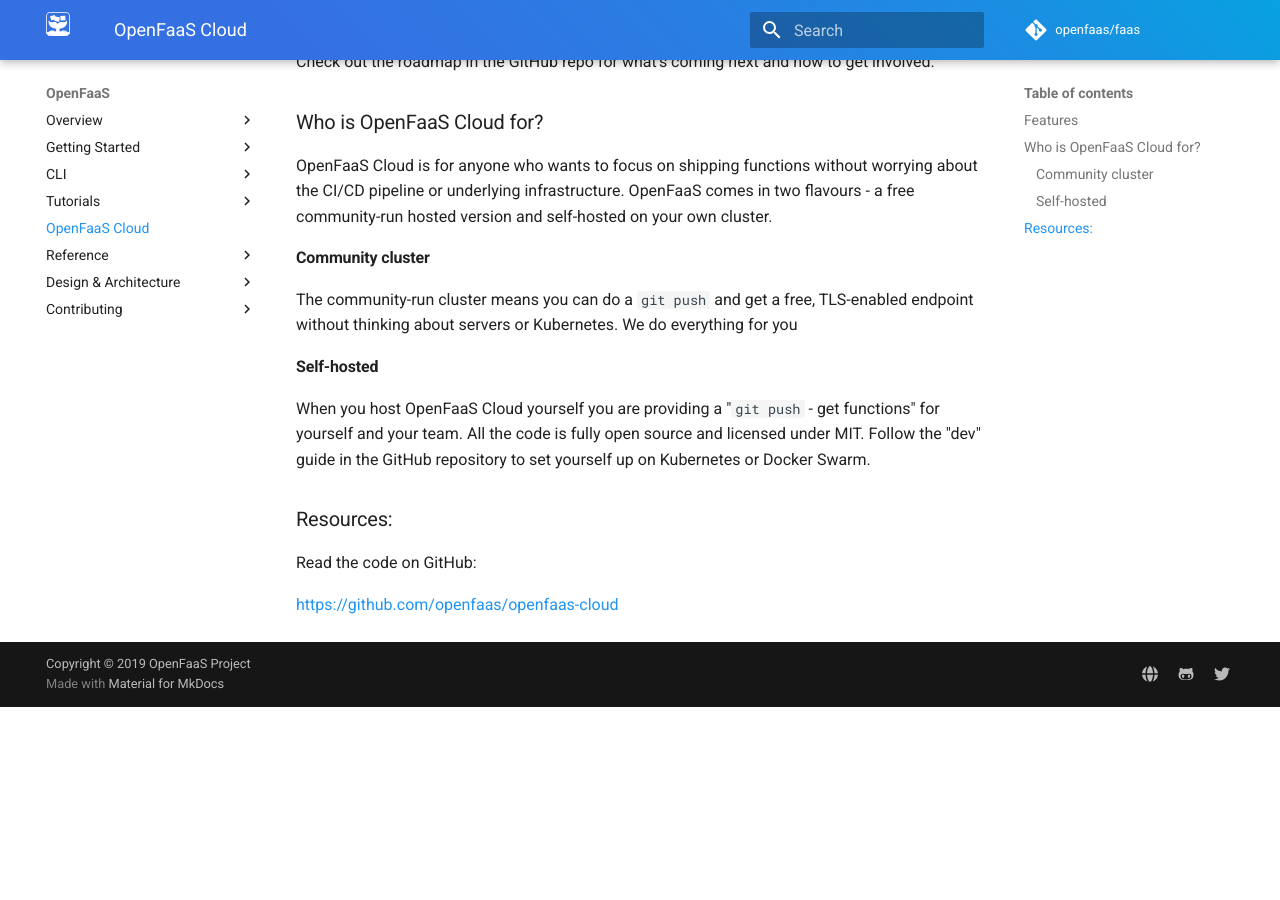
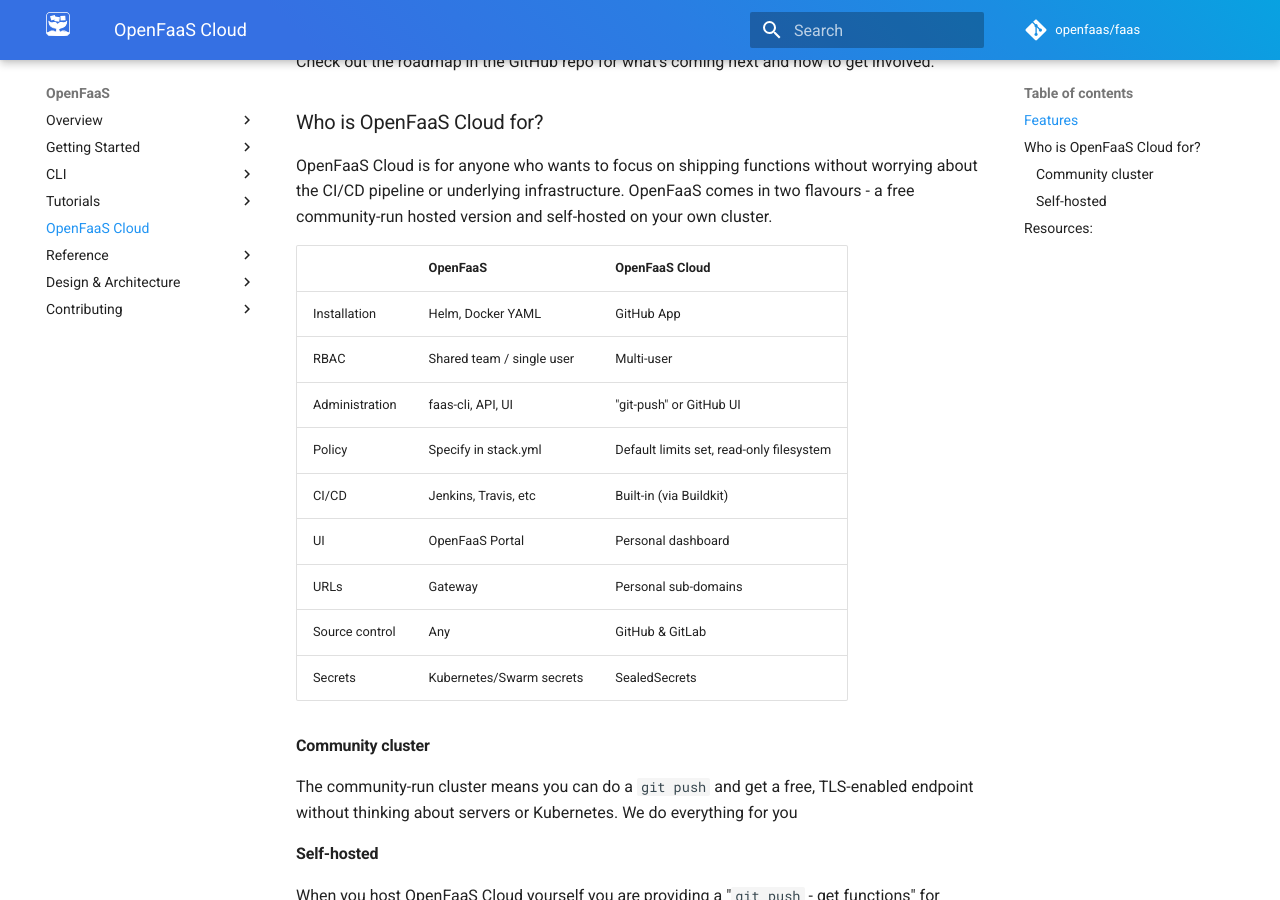
Before and after one commit to openfaas/docs, an MkDocs documentation site: the page built from docs/openfaas-cloud/intro.md, in a window 1280 px wide and 900 px high, scrolled down 699 px. Built offline with MkDocs 1.6.1 and Material for MkDocs 9.7.7, drawn with Linux system fonts in a browser that asks for light colours; comment, search, counter and statistics services are not loaded; before the commit the page ends 1406 px from its top, so only the background shows below that.

Commit message:
Add OpenFaaS vs OpenFaaS Cloud comparison table
This compares the differences between OpenFaaS and OFC's main
features

Signed-off-by: Ivana Yovcheva (VMware) <iyovcheva@vmware.com>

```diff
--- a/docs/openfaas-cloud/intro.md
+++ b/docs/openfaas-cloud/intro.md
@@ -21,6 +21,19 @@ Check out the roadmap in the GitHub repo for what's coming next and how to get i
 
 OpenFaaS Cloud is for anyone who wants to focus on shipping functions without worrying about the CI/CD pipeline or underlying infrastructure. OpenFaaS comes in two flavours - a free community-run hosted version and self-hosted on your own cluster.
 
+
+|         | OpenFaaS                 |OpenFaaS Cloud |
+|:--------|:-------------------------|:--------------|
+| Installation |   Helm, Docker YAML | GitHub App    |
+| RBAC |   Shared team / single user | Multi-user    |
+| Administration | faas-cli, API, UI | "git-push" or GitHub UI |
+| Policy |  Specify in stack.yml | Default limits set, read-only filesystem |
+| CI/CD |  Jenkins, Travis, etc | Built-in (via Buildkit)  |
+| UI |  OpenFaaS Portal | Personal dashboard    |
+| URLs |  Gateway | Personal sub-domains    |
+| Source control |  Any | GitHub & GitLab    |
+| Secrets |  Kubernetes/Swarm secrets | SealedSecrets    |
+
 #### Community cluster
 
 The community-run cluster means you can do a `git push` and get a free, TLS-enabled endpoint without thinking about servers or Kubernetes. We do everything for you
```
